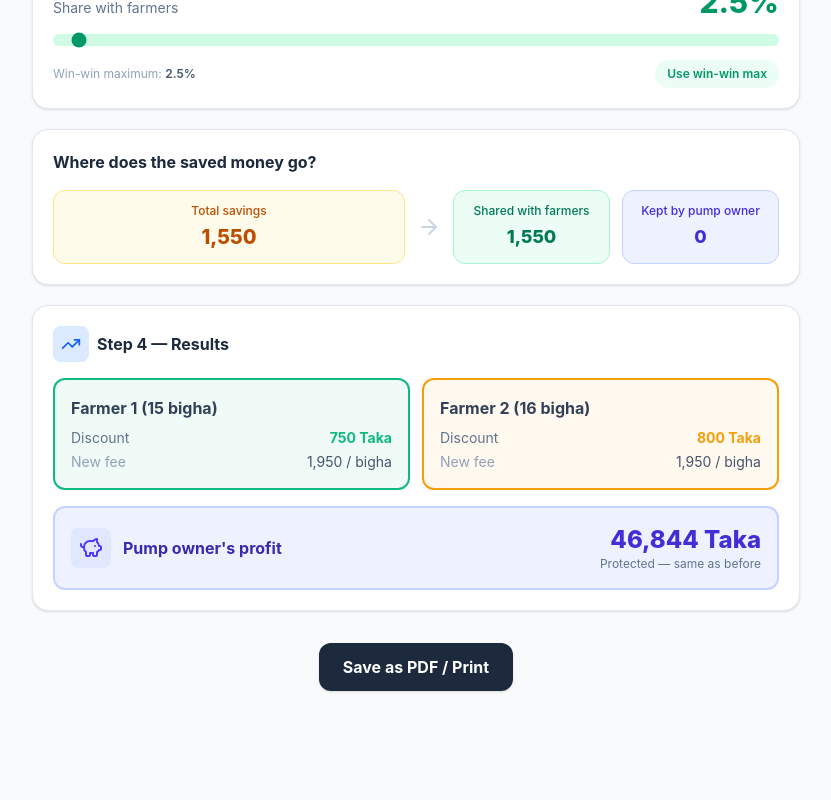
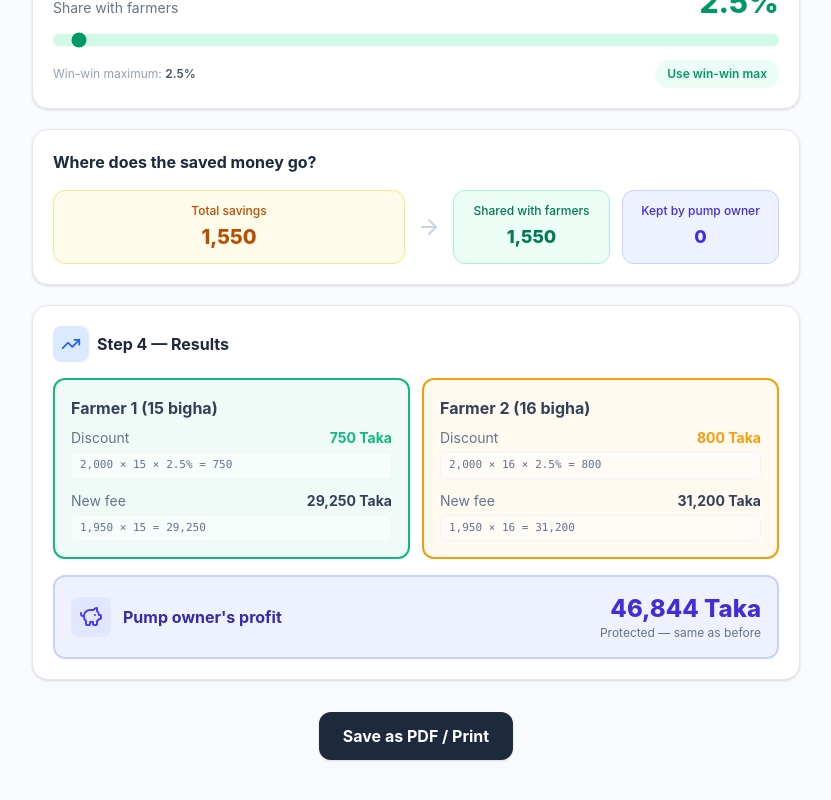
Before and after one commit to akamiyat-cyber/irrigation-simulator, a React (Vite) app: page / in a window 1280 px wide. Shown: the part 1322-2122 px from the top of the page, without its empty margins (224-1055 px from the left). Before the commit the page ends 2061 px from the top, so only its background shows below. Built offline with nearby package versions, Linux system fonts and the light colour scheme.

Commit message:
Show formulas and multiply by area in Simple view Step 4

```diff
--- a/src/App.tsx
+++ b/src/App.tsx
@@ -611,23 +611,47 @@ const SimpleView: React.FC<SimpleViewProps> = ({ params, setParams, t }) => {
             return (
               <div key={farmer.id} className="rounded-xl p-4 border-2" style={{ borderColor: color, backgroundColor: `${color}10` }}>
                 <div className="font-bold text-slate-700 mb-2 truncate">{farmer.name} ({farmer.area} {params.areaUnit})</div>
-                <div className="flex justify-between text-sm mb-1">
-                  <span className="text-slate-500">{t.discount}</span>
-                  <span className="font-bold" style={{ color }}>{fmt(discount)} {t.taka}</span>
+                <div className="mb-3">
+                  <div className="flex justify-between text-sm mb-1">
+                    <span className="text-slate-500">{t.discount}</span>
+                    <span className="font-bold" style={{ color }}>{fmt(discount)} {t.taka}</span>
+                  </div>
+                  <div className="text-[11px] text-slate-500 bg-white/50 px-2 py-1 rounded font-mono border border-slate-100 overflow-x-auto whitespace-nowrap">
+                    {fmt(base.fee)} × {farmer.area} × {r}% = {fmt(discount)}
+                  </div>
                 </div>
-                <div className="flex justify-between text-sm">
-                  <span className="text-slate-400">{t.newFeeLabel}</span>
-                  <span className="text-slate-600">{fmt(newUnitFee)} / {params.areaUnit}</span>
+                <div>
+                  <div className="flex justify-between text-sm mb-1">
+                    <span className="text-slate-500">{t.newFeeLabel}</span>
+                    <span className="font-bold text-slate-700">{fmt(newUnitFee * Number(farmer.area))} {t.taka}</span>
+                  </div>
+                  <div className="text-[11px] text-slate-500 bg-white/50 px-2 py-1 rounded font-mono border border-slate-100 overflow-x-auto whitespace-nowrap">
+                    {fmt(newUnitFee)} × {farmer.area} = {fmt(newUnitFee * Number(farmer.area))}
+                  </div>
                 </div>
               </div>
             );
           })}
           {params.doesPumpOwnerPayFee && (
             <div className="rounded-xl p-4 border-2 border-slate-300 bg-slate-50">
-              <div className="font-bold text-slate-700 mb-2">{t.ownerAsFarmer}</div>
-              <div className="flex justify-between text-sm">
-                <span className="text-slate-500">{t.discount}</span>
-                <span className="font-bold text-slate-600">{fmt(currentPoint.ownerFarmerProfit)} {t.taka}</span>
+              <div className="font-bold text-slate-700 mb-2">{t.ownerAsFarmer} ({params.pumpOwnerArea} {params.areaUnit})</div>
+              <div className="mb-3">
+                <div className="flex justify-between text-sm mb-1">
+                  <span className="text-slate-500">{t.discount}</span>
+                  <span className="font-bold text-slate-600">{fmt(currentPoint.ownerFarmerProfit)} {t.taka}</span>
+                </div>
+                <div className="text-[11px] text-slate-500 bg-white/50 px-2 py-1 rounded font-mono border border-slate-100 overflow-x-auto whitespace-nowrap">
+                  {fmt(base.ownerFee)} × {params.pumpOwnerArea} × {r}% = {fmt(currentPoint.ownerFarmerProfit)}
+                </div>
+              </div>
+              <div>
+                <div className="flex justify-between text-sm mb-1">
+                  <span className="text-slate-500">{t.newFeeLabel}</span>
+                  <span className="font-bold text-slate-700">{fmt(base.ownerFee * (1 - r / 100) * Number(params.pumpOwnerArea))} {t.taka}</span>
+                </div>
+                <div className="text-[11px] text-slate-500 bg-white/50 px-2 py-1 rounded font-mono border border-slate-100 overflow-x-auto whitespace-nowrap">
+                  {fmt(base.ownerFee * (1 - r / 100))} × {params.pumpOwnerArea} = {fmt(base.ownerFee * (1 - r / 100) * Number(params.pumpOwnerArea))}
+                </div>
               </div>
             </div>
           )}
```
